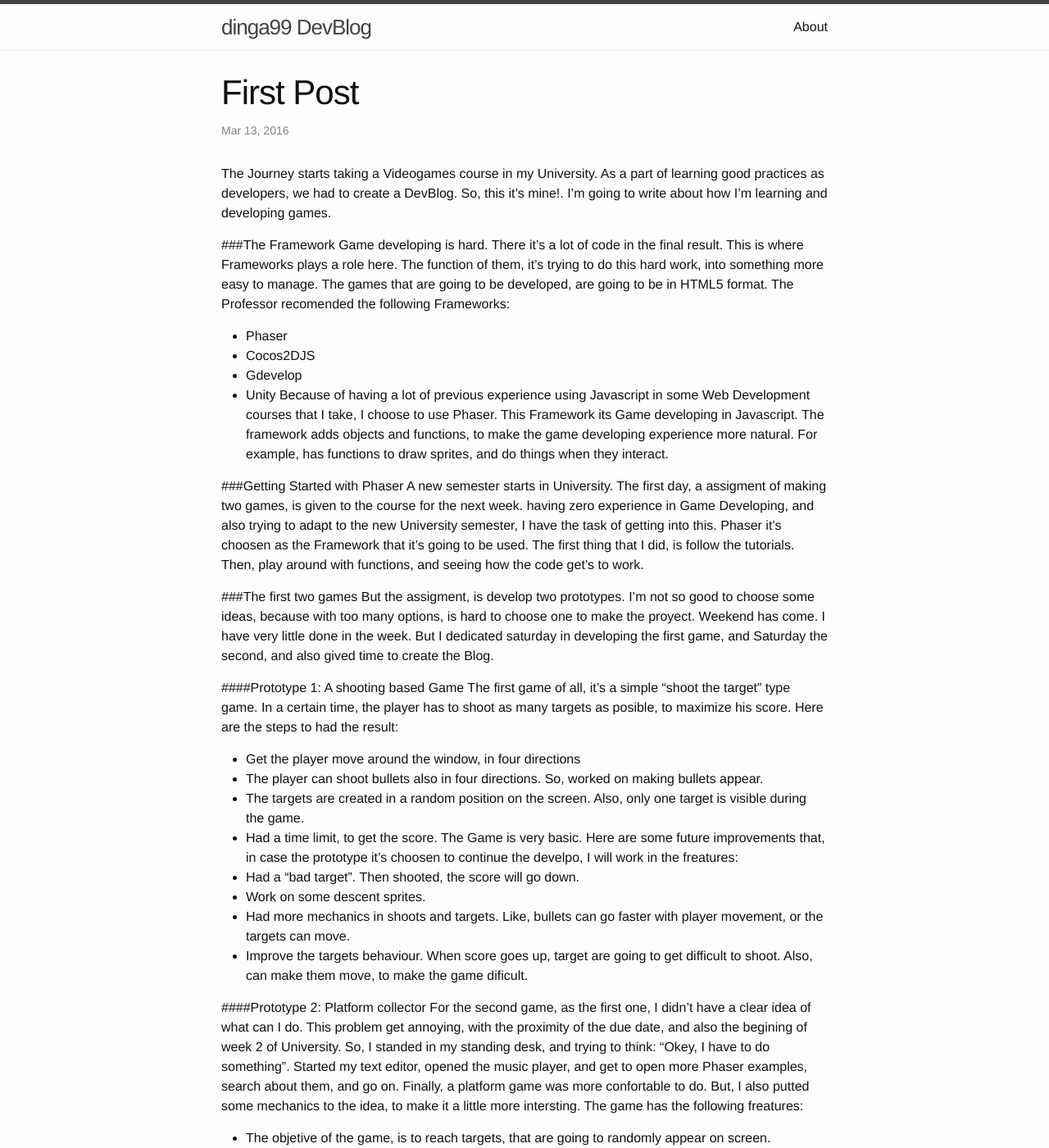
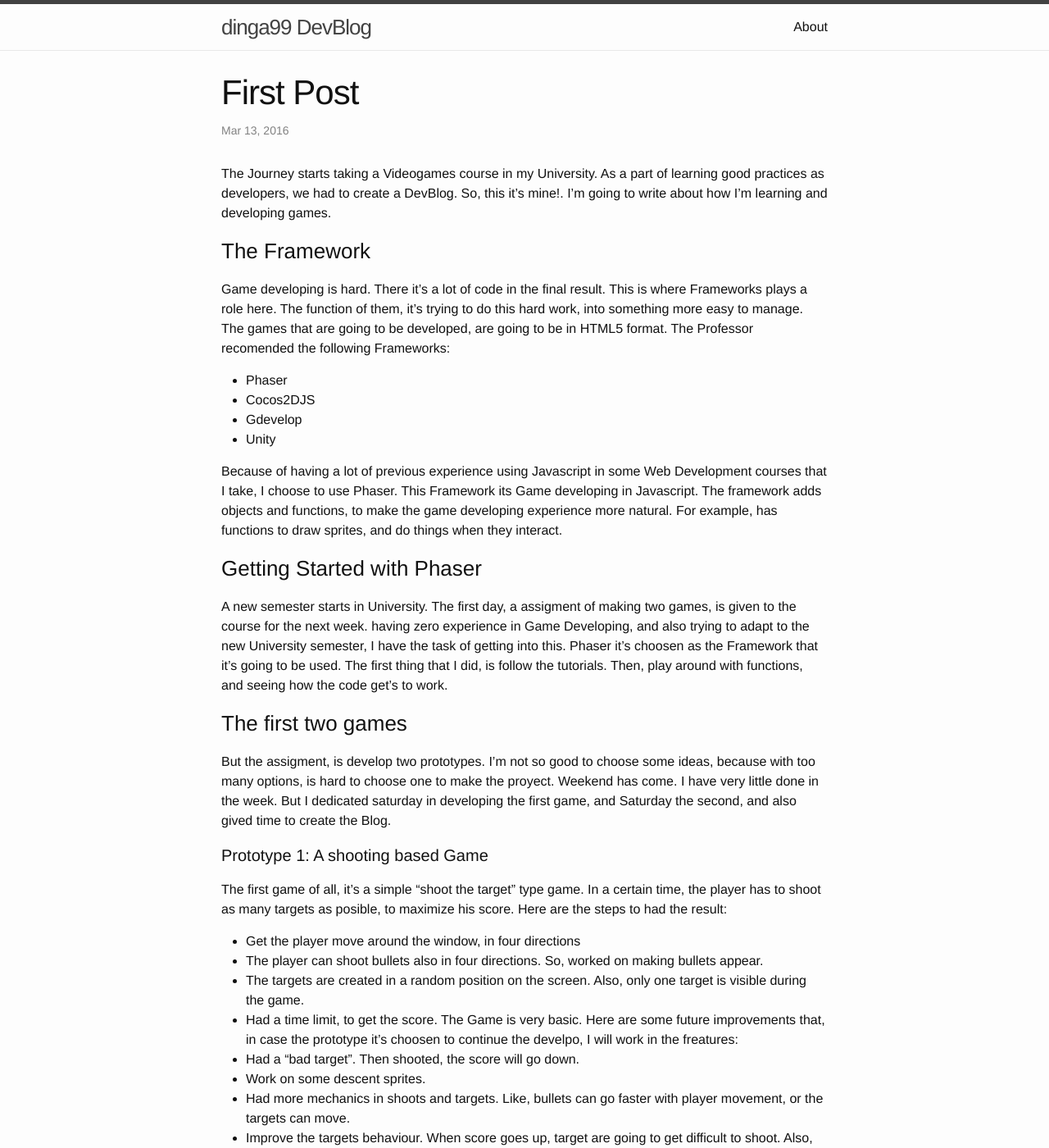
Before and after one commit to acifuentes99/dinga99.github.io, a Jekyll site: the page built from _posts/2016-03-13-first-post.markdown, in a window 1280 px wide and 1400 px high. Shown: the whole window at 82% size. Built offline with Jekyll 4.4.1, drawn with Linux system fonts in a browser that asks for light colours; part of the change alters nothing that is shown; some of the changed text lies outside the part shown.

Commit message:
Created first post

```diff
--- a/_posts/2016-03-13-first-post.markdown
+++ b/_posts/2016-03-13-first-post.markdown
@@ -2,48 +2,53 @@
 layout: post
 title:  "First Post"
 date:   2016-03-13 20:32:20 -0300
-categories: devblog
 ---
-
 The Journey starts taking a Videogames course in my University. As a part of learning good practices as developers, we had to create a DevBlog. So, this it's mine!. I'm going to write about how I'm learning and developing games.
 
-###The Framework
+### The Framework
+
 Game developing is hard. There it's a lot of code in the final result. This is where Frameworks plays a role here. The function of them, it's trying to do this hard work, into something more easy to manage.
 The games that are going to be developed, are going to be in HTML5 format. The Professor recomended the following Frameworks:
-* Phaser
-* Cocos2DJS
-* Gdevelop
-* Unity
+
+- Phaser
+- Cocos2DJS
+- Gdevelop
+- Unity
+
 Because of having a lot of previous experience using Javascript in some Web Development courses that I take, I choose to use Phaser.
 This Framework its Game developing in Javascript. The framework adds objects and functions, to make the game developing experience more natural. For example, has functions to draw sprites, and do things when they interact.
 
-###Getting Started with Phaser
+### Getting Started with Phaser
+
 A new semester starts in University. The first day, a assigment of making two games, is given to the course for the next week.
 having zero experience in Game Developing, and also trying to adapt to the new University semester, I have the task of getting into this.
 Phaser it's choosen as the Framework that it's going to be used.
 The first thing that I did, is follow the tutorials. Then, play around with functions, and seeing how the code get's to work.
 
-###The first two games
+### The first two games
+
 But the assigment, is develop two prototypes. I'm not so good to choose some ideas, because with too many options, is hard to choose one to make the proyect.
 Weekend has come. I have very little done in the week. But I dedicated saturday in developing the first game, and Saturday the second, and also gived time to create the Blog.
 
-####Prototype 1: A shooting based Game
+#### Prototype 1: A shooting based Game
+
 The first game of all, it's a simple "shoot the target" type game. In a certain time, the player has to shoot as many targets as posible, to maximize his score.
 Here are the steps to had the result:
-* Get the player move around the window, in four directions
-* The player can shoot bullets also in four directions. So, worked on making bullets appear.
-* The targets are created in a random position on the screen. Also, only one target is visible during the game.
-* Had a time limit, to get the score.
+- Get the player move around the window, in four directions
+- The player can shoot bullets also in four directions. So, worked on making bullets appear.
+- The targets are created in a random position on the screen. Also, only one target is visible during the game.
+- Had a time limit, to get the score.
 The Game is very basic. Here are some future improvements that, in case the prototype it's choosen to continue the develpo, I will work in the freatures:
-* Had a "bad target". Then shooted, the score will go down.
-* Work on some descent sprites.
-* Had more mechanics in shoots and targets. Like, bullets can go faster with player movement, or the targets can move.
-* Improve the targets behaviour. When score goes up, target are going to get difficult to shoot. Also, can make them move, to make the game dificult.
+- Had a "bad target". Then shooted, the score will go down.
+- Work on some descent sprites.
+- Had more mechanics in shoots and targets. Like, bullets can go faster with player movement, or the targets can move.
+- Improve the targets behaviour. When score goes up, target are going to get difficult to shoot. Also, can make them move, to make the game dificult.
 
-####Prototype 2: Platform collector
+#### Prototype 2: Platform collector
+
 For the second game, as the first one, I didn't have a clear idea of what can I do. This problem get annoying, with the proximity of the due date, and also the begining of week 2 of University. So, I standed in my standing desk, and trying to think: "Okey, I have to do something". Started my text editor, opened the music player, and get to open more Phaser examples, search about them, and go on. Finally, a platform game was more confortable to do. But, I also putted some
 mechanics to the idea, to make it a little more intersting. The game has the following freatures:
-* The objetive of the game, is to reach targets, that are going to randomly appear on screen.
-* "Up arrows", that gives the player, a jump boost, making him more efficent when reaching points.
-* If the player touches a dead point in the bottom of the screen, game over.
-* If times goes out, game over.
+- The objetive of the game, is to reach targets, that are going to randomly appear on screen.
+- "Up arrows", that gives the player, a jump boost, making him more efficent when reaching points.
+- If the player touches a dead point in the bottom of the screen, game over.
+- If times goes out, game over.
```
